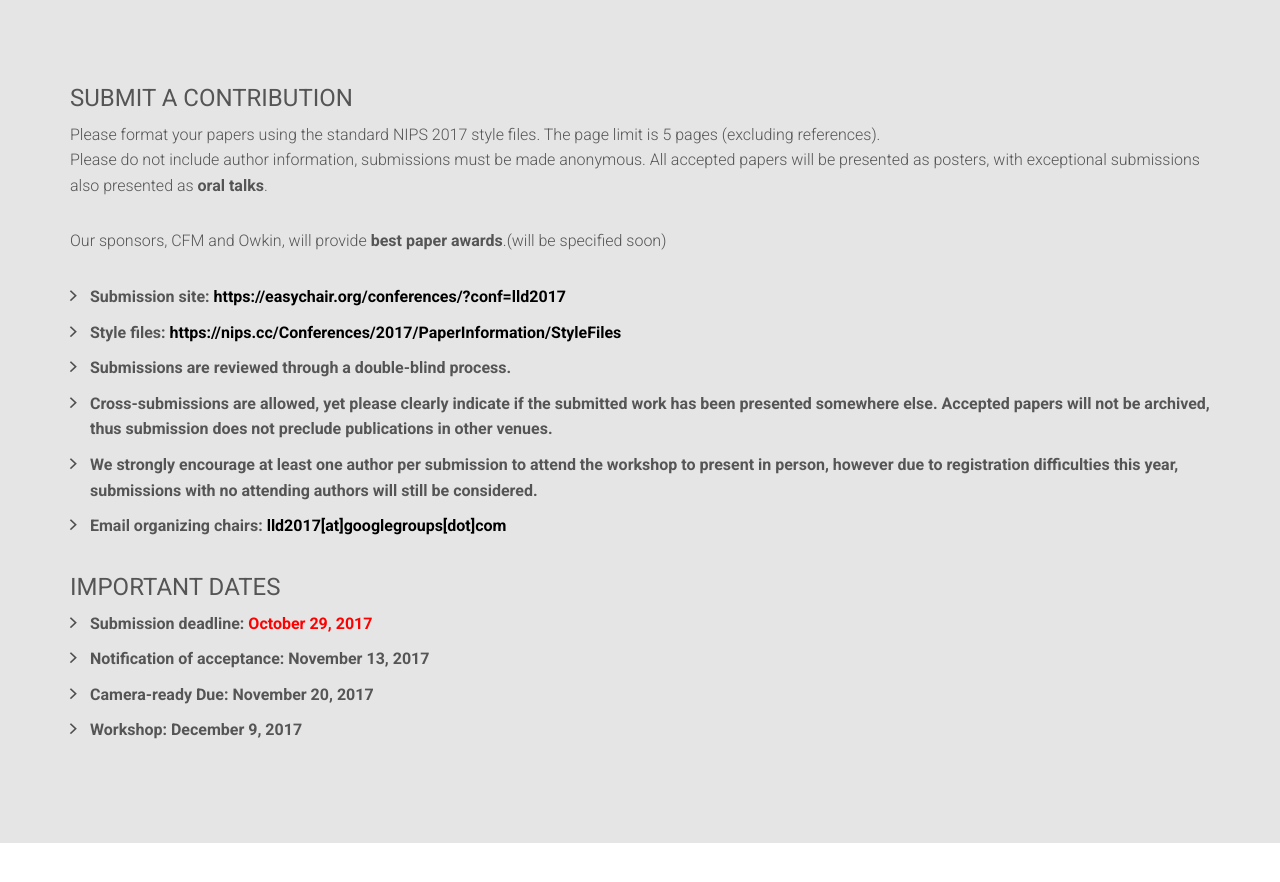
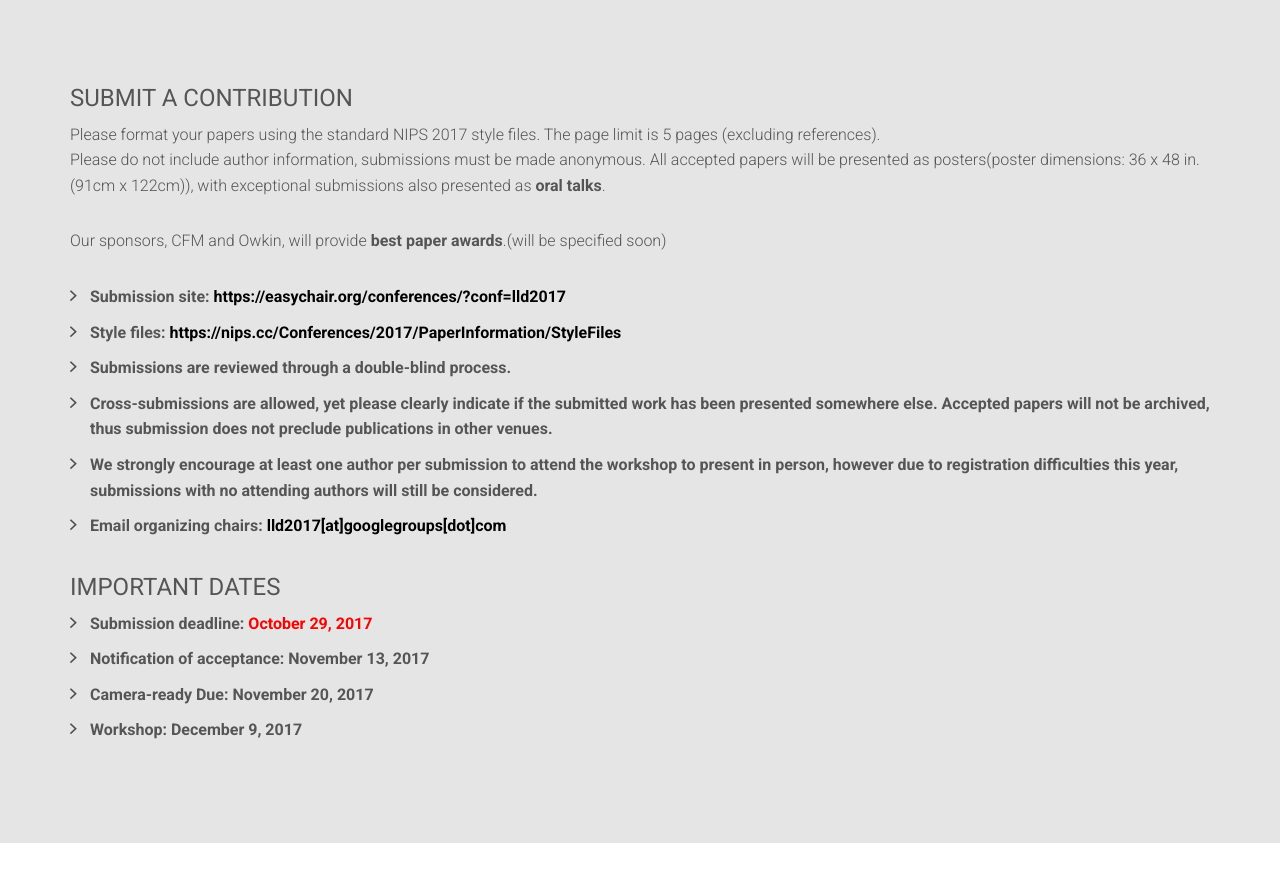
Before and after one commit to lld-workshop/lld-workshop.github.io, a website: page index.html in a window 1280 px wide. Shown: the part 2940-3822 px from the top of the page. Drawn offline with Linux system fonts and the light colour scheme; files whose address does not match are found by name.

Commit message:
adding poster dimensions

```diff
--- a/index.html
+++ b/index.html
@@ -280,7 +280,7 @@ Additional speakers awaiting final confirmation!
                 <div class="col-md-12">
                     <h3 class="text-uppercase mt0 font-400">Submit a Contribution</h3>
 
-                    <p>Please format your papers using the standard NIPS 2017 style files. The page limit is 5 pages (excluding references).<br> Please do not include author information, submissions must be made anonymous. All accepted papers will be presented as posters, with exceptional submissions also presented as <b>oral talks</b>.</p>
+                    <p>Please format your papers using the standard NIPS 2017 style files. The page limit is 5 pages (excluding references).<br> Please do not include author information, submissions must be made anonymous. All accepted papers will be presented as posters(poster dimensions: 36 x 48 in. (91cm x 122cm)), with exceptional submissions also presented as <b>oral talks</b>.</p>
 
 <p>Our sponsors, CFM and Owkin, will provide <b>best paper awards</b>.(will be specified soon)</p>
 
```
